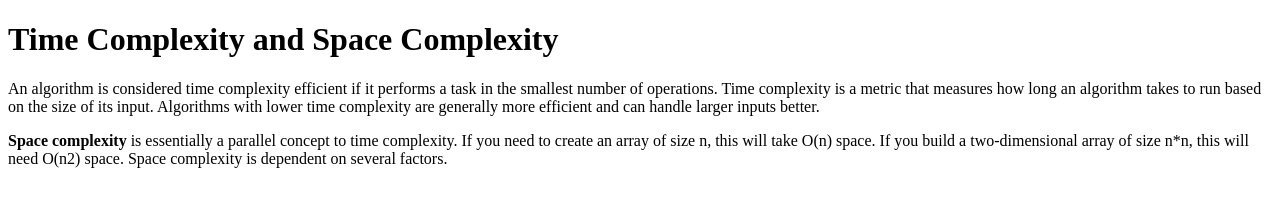
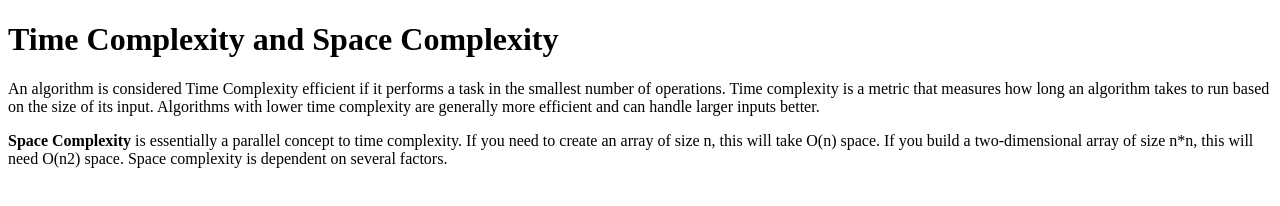
Before and after one commit to acciojob/time-and-space-complexity-deepankjadav, a website: page main.html in a window 1280 px wide. Drawn offline with Linux system fonts and the light colour scheme.

Commit message:
created a submission

```diff
--- a/main.html
+++ b/main.html
@@ -9,8 +9,8 @@
 <body>
 	<!-- the entire body must be written by student -->
 	<h1>Time Complexity and Space Complexity</h1>
-	<p>An algorithm is considered time complexity efficient if it performs a task in the smallest number of operations. Time complexity is a metric that measures how long an algorithm takes to run based on the size of its input. Algorithms with lower time complexity are generally more efficient and can handle larger inputs better.</p>
-	<p><b>Space complexity</b> is essentially a parallel concept to time complexity. If you need to create an array of size n, this will take O(n) space. If you build a two-dimensional array of size n*n, this will need O(n2) space. Space complexity is dependent on several factors.</p>
+	<p>An algorithm is considered Time Complexity efficient if it performs a task in the smallest number of operations. Time complexity is a metric that measures how long an algorithm takes to run based on the size of its input. Algorithms with lower time complexity are generally more efficient and can handle larger inputs better.</p>
+	<p><b>Space Complexity</b> is essentially a parallel concept to time complexity. If you need to create an array of size n, this will take O(n) space. If you build a two-dimensional array of size n*n, this will need O(n2) space. Space complexity is dependent on several factors.</p>
     <script type="text/javascript" src="./script.js">
 </script>
 
```
